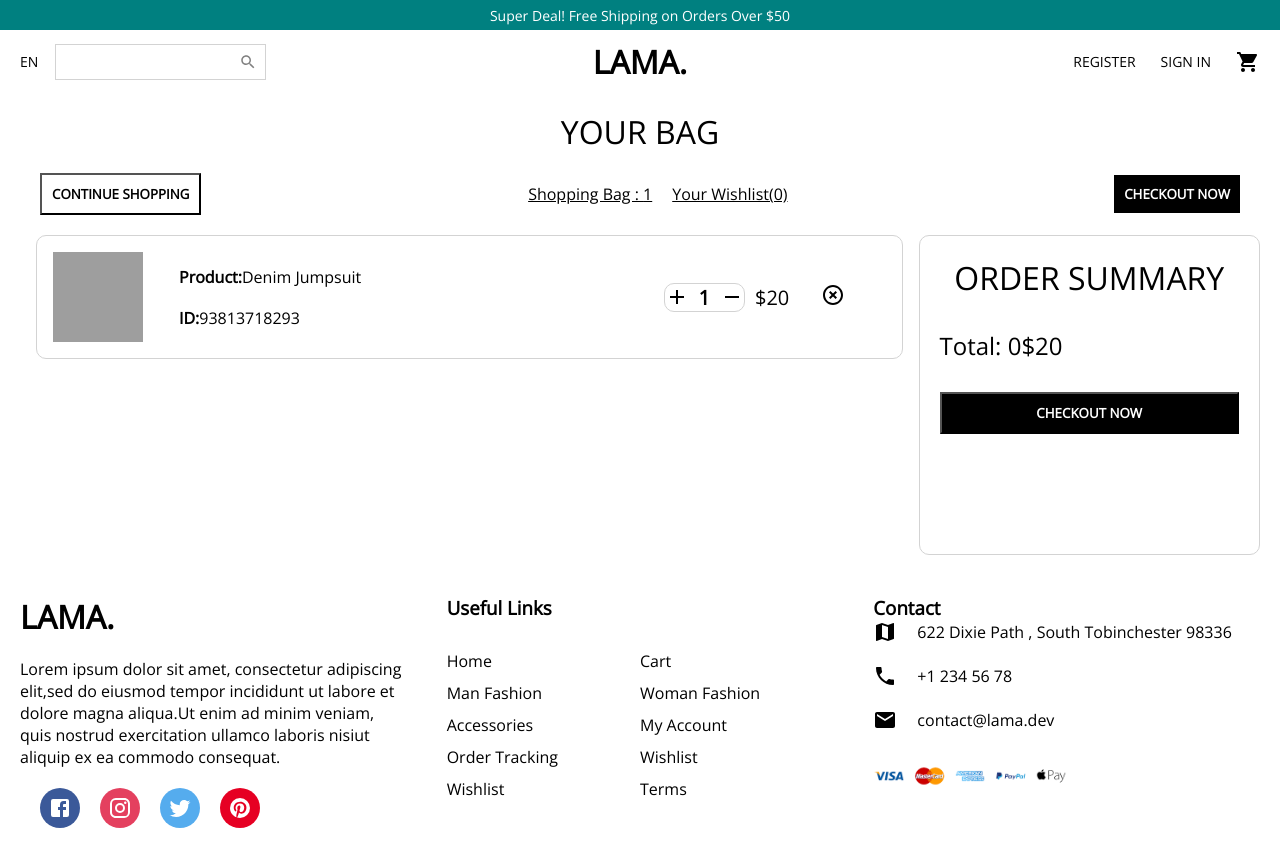
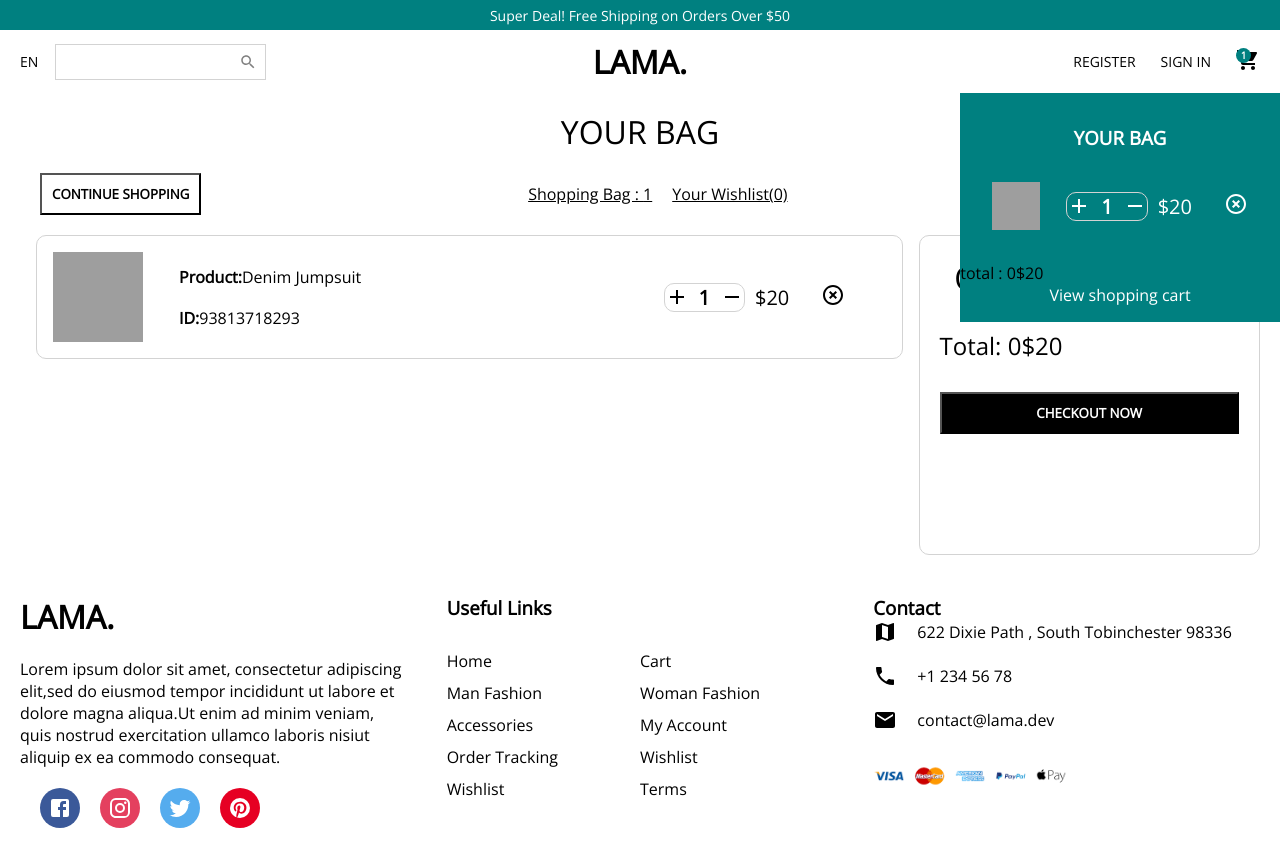
Before and after one commit to mohadeseh-saedpanah76/Clothing-Website-Final, a React (Create React App) app: page /cart/1 in a window 1280 px wide. Built offline with nearby package versions, Linux system fonts and the light colour scheme; data requests are answered from the project's data file; grey boxes are pictures that could not be loaded.

Commit message:
changes18

```diff
--- a/db.json
+++ b/db.json
@@ -14,7 +14,8 @@
       "size2":"S",
       "size3":"M",
       "size4":"L",
-      "size5":"XL"
+      "size5":"XL",
+      "amount" :10
     },
     {
       "id": 2,
@@ -30,7 +31,8 @@
       "size2":"S",
       "size3":"M",
       "size4":"L",
-      "size5":"XL"
+      "size5":"XL",
+      "amount" :10
     },
     {
       "id": 3,
@@ -46,7 +48,8 @@
       "size2":"S",
       "size3":"M",
       "size4":"L",
-      "size5":"XL"
+      "size5":"XL",
+      "amount" :10
     },
     {
       "id": 4,
@@ -62,7 +65,8 @@
       "size2":"S",
       "size3":"M",
       "size4":"L",
-      "size5":"XL"
+      "size5":"XL",
+      "amount" :10
     },
     {
       "id": 5,
@@ -78,7 +82,8 @@
       "size2":"S",
       "size3":"M",
       "size4":"L",
-      "size5":"XL"
+      "size5":"XL",
+      "amount" :10
     },
     {
       "id": 6,
@@ -94,7 +99,8 @@
       "size2":"S",
       "size3":"M",
       "size4":"L",
-      "size5":"XL"
+      "size5":"XL",
+      "amount" :10
     },
     {
       "id": 7,
@@ -110,7 +116,8 @@
       "size2":"S",
       "size3":"M",
       "size4":"L",
-      "size5":"XL"
+      "size5":"XL",
+      "amount" :10
     },
     {
       "id":8,
@@ -126,7 +133,8 @@
       "size2":"S",
       "size3":"M",
       "size4":"L",
-      "size5":"XL"
+      "size5":"XL",
+      "amount" :10
     }
   ]
 }
--- a/src/components/Navbar/Navbar.css
+++ b/src/components/Navbar/Navbar.css
@@ -1,5 +1,6 @@
 .navbar-container{
     height: 60px;
+    position: relative;
 }
 
 .wrapper{
@@ -80,3 +81,64 @@
     margin-left: 25px;
     cursor: pointer;
 }
+
+.cart-item-container{
+    position: relative;
+}
+
+.cart-item{
+    position: absolute;
+    background-color: teal;
+    border-radius: 50%;
+    width: 15px;
+    height: 15px;
+    color: white;
+    top: 0;
+    left: 2;
+    display: flex;
+    align-items: center;
+    justify-content: center;
+    font-size: 10px;
+    font-weight: bold;
+}
+
+
+/* ============= shopping-cart-sidebar ============= */
+
+.shopping-cart-sidebar{
+    width: auto;
+    height: auto;
+    position: absolute;
+    background-color: teal;
+    top: 2;
+    right: 0;
+    z-index: 2;
+    opacity: 1;
+    padding: 1rem 0;
+}
+
+.shopping-cart-sidebar h3{
+    color: white;
+    text-align: center;
+    margin: 1rem 0;
+}
+
+.shopping-cart-sidebar .product-detail img{
+    width: 3rem;
+    height: 3rem;
+}
+
+.search-icon p{
+    margin-bottom: 1rem;
+}
+
+.shopping-cart-sidebar .amount-container,
+.shopping-cart-sidebar .product-price,
+.shopping-cart-sidebar button
+{
+    color: white;
+}
+
+.shopping-cart-sidebar .container-product{
+    border: none;
+}
--- a/src/components/Navbar/Navbar.jsx
+++ b/src/components/Navbar/Navbar.jsx
@@ -1,11 +1,33 @@
-import { Search,ShoppingCart  } from '@mui/icons-material'
-import { Badge } from '@mui/material'
+import { useEffect } from 'react'
+import { useSelector, useDispatch } from 'react-redux'
+import { useParams } from 'react-router-dom'
+
+import { Add, HighlightOff, Remove, Search,ShoppingCart  } from '@mui/icons-material'
 
 import {Link} from 'react-router-dom'
+
+import { addToCart , removeFromCart} from '../../action/cartAction'
 
 import './Navbar.css'
 
 const Navbar = () => {
+ const {id} = useParams()
+
+ const dispatch  = useDispatch()
+
+ useEffect(()=>{
+  if(id){
+    dispatch(addToCart(id))
+  }
+},[dispatch , id])
+
+ const cart = useSelector((state)=>state.cart)
+
+ const {cartItems} = cart
+
+ const removeFromCartHandler =(id)=>{
+  dispatch(removeFromCart(id))
+}
   return (
     <div className='navbar-container'>
 
@@ -36,15 +58,58 @@ const Navbar = () => {
           <Link to='/login' style={{color:'black' , textDecoration:'none'}}>SIGN IN</Link>
           </div>
 
-          <div className='menu-item'>
+          <div className='menu-item cart-item-container'>
             <Link style={{color:'black' , textDecoration:'none'}} to='/cart'>
-              <Badge color="secondary">
-                <ShoppingCart />
-              </Badge></Link>
+                <ShoppingCart className='shopping-cart' />
+                <span className='cart-item'>{cartItems.length}</span>
+          </Link>
           </div>
 
       </div>
       </div>
+
+      <div className='shopping-cart-sidebar'>
+        <h3>
+          YOUR BAG
+        </h3>
+        {cartItems.length === 0 ? (<p className="empty-cart"> Your shopping cart is empty</p>) : (
+            <div className='cart-info'>
+              {cartItems.map((item)=>(
+                <div className='container-product' key={item.product}>
+                <div className='product-detail'>
+                  <img src={item.image}/>
+                </div>
+                <div className='price-detail'>
+                  <div className='amount-container'>
+                    <Add/>
+                    <div className='product-amount'>1</div>
+                    <Remove/>
+                  </div>
+                  <div>
+                   <span className='product-price'>{item.price}</span>
+                  </div>
+                  <div>
+                    <button onClick={()=> removeFromCartHandler(item.product)}>
+                    <HighlightOff/>
+                    </button>
+                  </div>
+
+                </div>
+
+
+            </div>
+              ))}
+            </div>
+        ) }
+        <div className='total-price'>
+            total : {cartItems.reduce((acc,item)=> acc + item.price , 0)}
+        </div>
+        <Link  style={ {textDecoration:'none' , color :'white' , textAlign:'center'  }} to="/cart">
+           <p>View shopping cart</p>
+        </Link>
+
+      </div>
+
 
     </div>
   )
--- a/src/components/Product/Product.jsx
+++ b/src/components/Product/Product.jsx
@@ -1,6 +1,6 @@
 
 
-import { FavoriteRounded, Search, ShoppingCart } from '@mui/icons-material'
+import { FavoriteRounded, Search } from '@mui/icons-material'
 
 import './Product.css'
 
@@ -12,9 +12,6 @@ const Product = ({item}) => {
         <img src={item.url} className='product-img'/>
         <div className='info'>
          <div className='icon-list'>
-          <div className='icon'>
-              <ShoppingCart/>
-            </div>
             <div className='icon'>
               <Search/>
             </div>
--- a/src/pages/Cart/Cart.jsx
+++ b/src/pages/Cart/Cart.jsx
@@ -90,7 +90,7 @@ const Cart = () => {
             <div className='cart-summary'>
               <h1>ORDER SUMMARY</h1>
               <div className='summary-item'>
-                <span> Total: {cartItems.reduce((acc , item)=> acc + item.price , 0)}</span>
+                <span> Total: {cartItems.reduce((acc , item)=> acc + item.price ,0)}</span>
                 <span></span>
               </div>
               <button>CHECKOUT NOW</button>
--- a/src/pages/ProductDetails/ProductDetails.jsx
+++ b/src/pages/ProductDetails/ProductDetails.jsx
@@ -78,6 +78,7 @@ const ProductDetails = () => {
               <Add/>
             </div>
             <button onClick={addToCartHandle}>ADD TO CART</button>
+
           </div>
         </div>
     </div>
```
